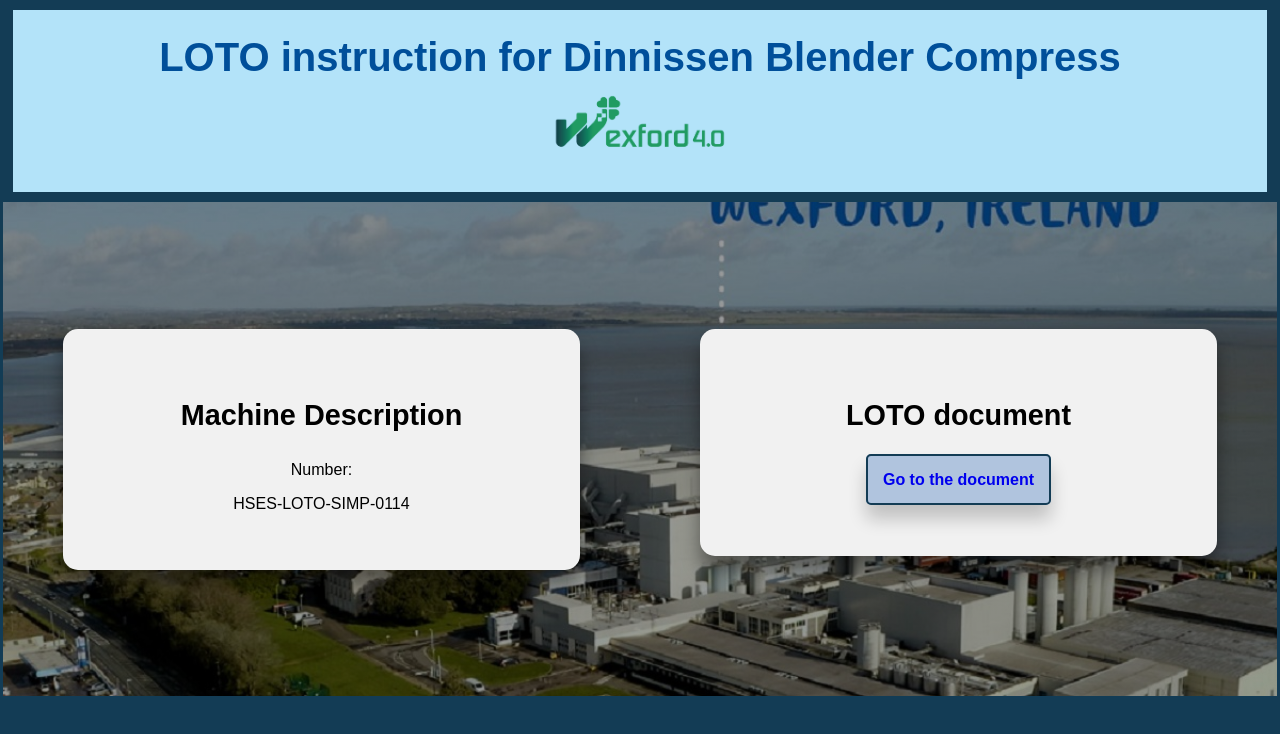
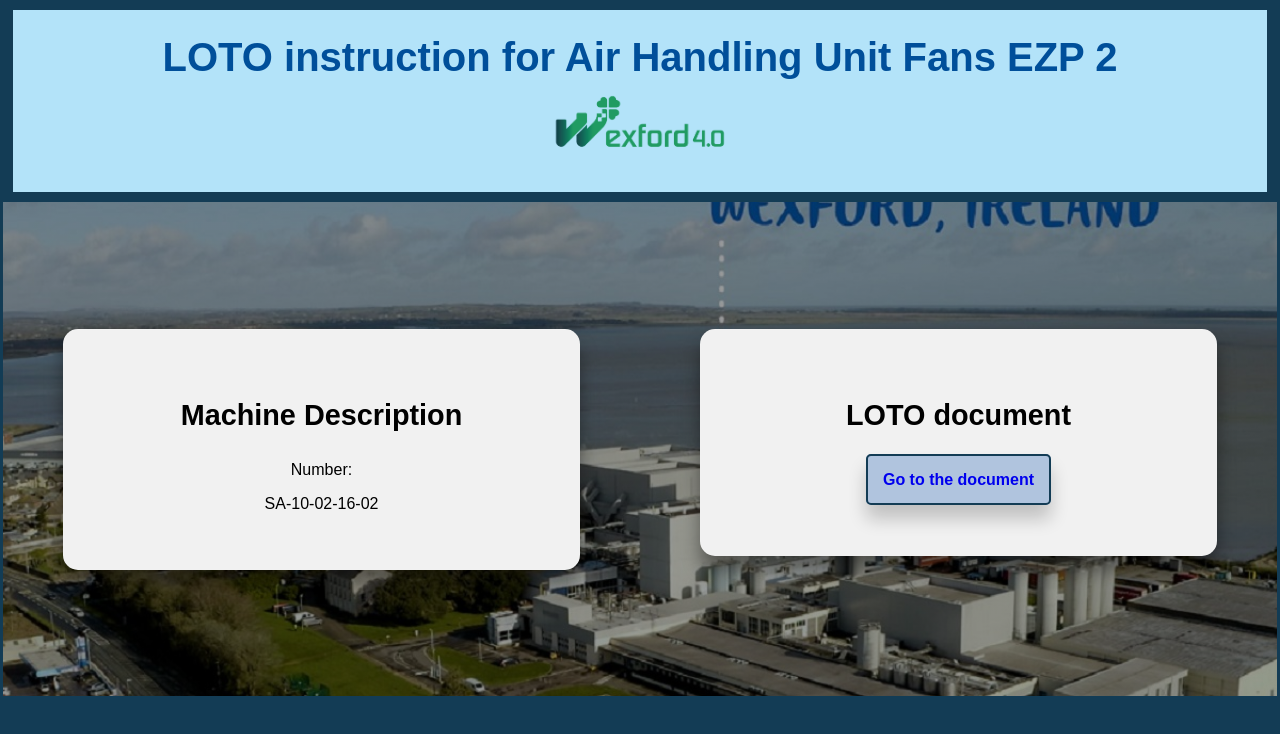
Before and after one commit to Constancetermoz/Air-Handling-Unit-Fans-EZP-2-Blending-area, a plain HTML site: page index.html in a window 1280 px wide. Drawn offline with Linux system fonts and the light colour scheme.

Commit message:
Update index.html

```diff
--- a/index.html
+++ b/index.html
@@ -2,13 +2,13 @@
 <html>
 <head>
 <meta name="LOTO Instruction" content="width=device-width, initial-scale=1">
-<title>LOTO INSTRUCTION - Dinnissen Blender Compress</title>
+<title>LOTO INSTRUCTION - Air Handling Unit Fans EZP 2</title>
 <link rel="stylesheet" href="style.css">
 </head>
 <body>
 
 <div class="Title">
-  <h1>LOTO instruction for Dinnissen Blender Compress</h1>
+  <h1>LOTO instruction for Air Handling Unit Fans EZP 2</h1>
   <img src="logo.png" alt="Wexford digital team logo" style="width:200px;">
 </div>
 
@@ -17,14 +17,14 @@
     <div class="card">
       <h3>Machine Description</h3>
       <p>Number:</p>
-      <p>HSES-LOTO-SIMP-0114</p>
+      <p>SA-10-02-16-02</p>
     </div>
   </div>
 
   <div class="column">
     <div class="card" style="padding-bottom:67px;">
       <h3 style="padding-bottom:10px;">LOTO document</h3>
-      <a href="https://live.danwex.ideagenqpulse.com/QPulse/default.aspx#ViewID=Revision_DetailView_Active&ObjectKey=5046&ObjectClassName=Bacchus.Xpo.BusinessObjects.Documents.Revision&mode=View">Go to the document</a>
+      <a href="https://live.danwex.ideagenqpulse.com/QPulse/default.aspx#ViewID=Revision_DetailView_Active&ObjectKey=4578&ObjectClassName=Bacchus.Xpo.BusinessObjects.Documents.Revision&mode=View">Go to the document</a>
     </div>
   </div>
 
```
